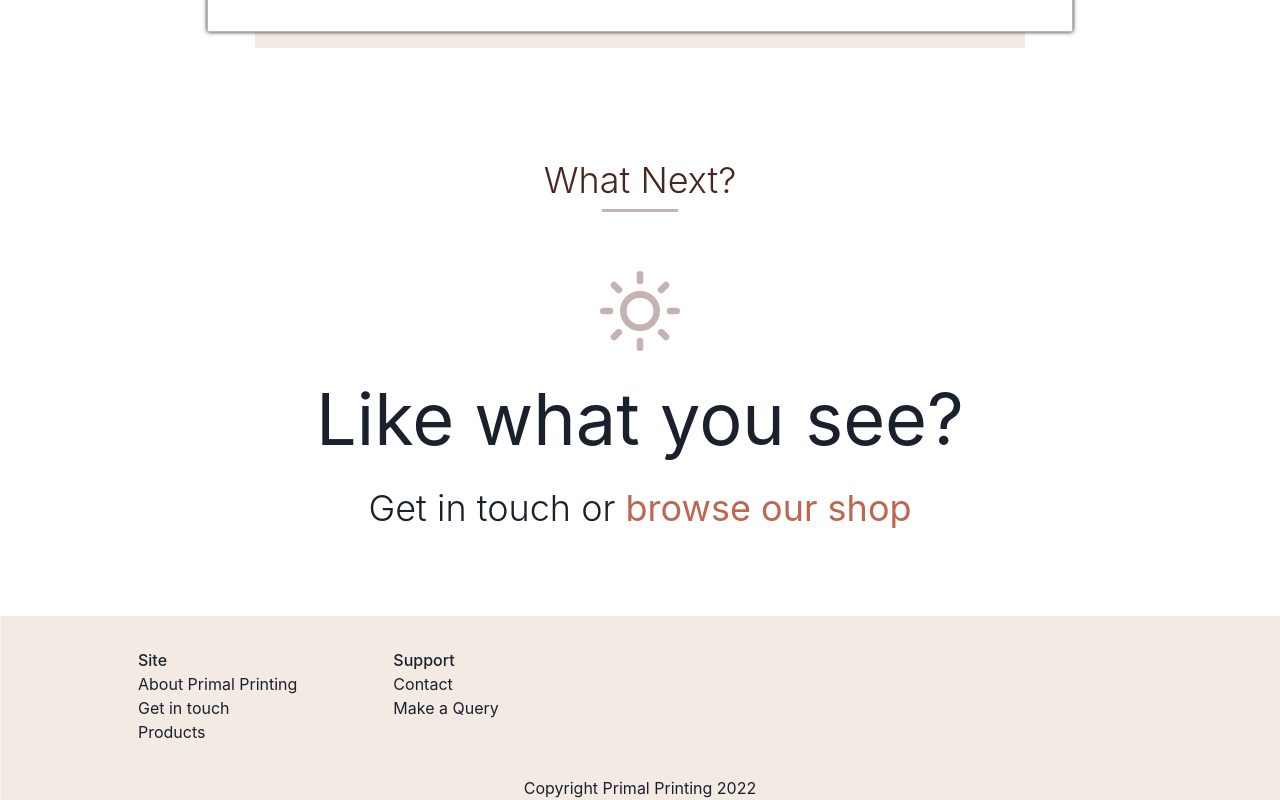
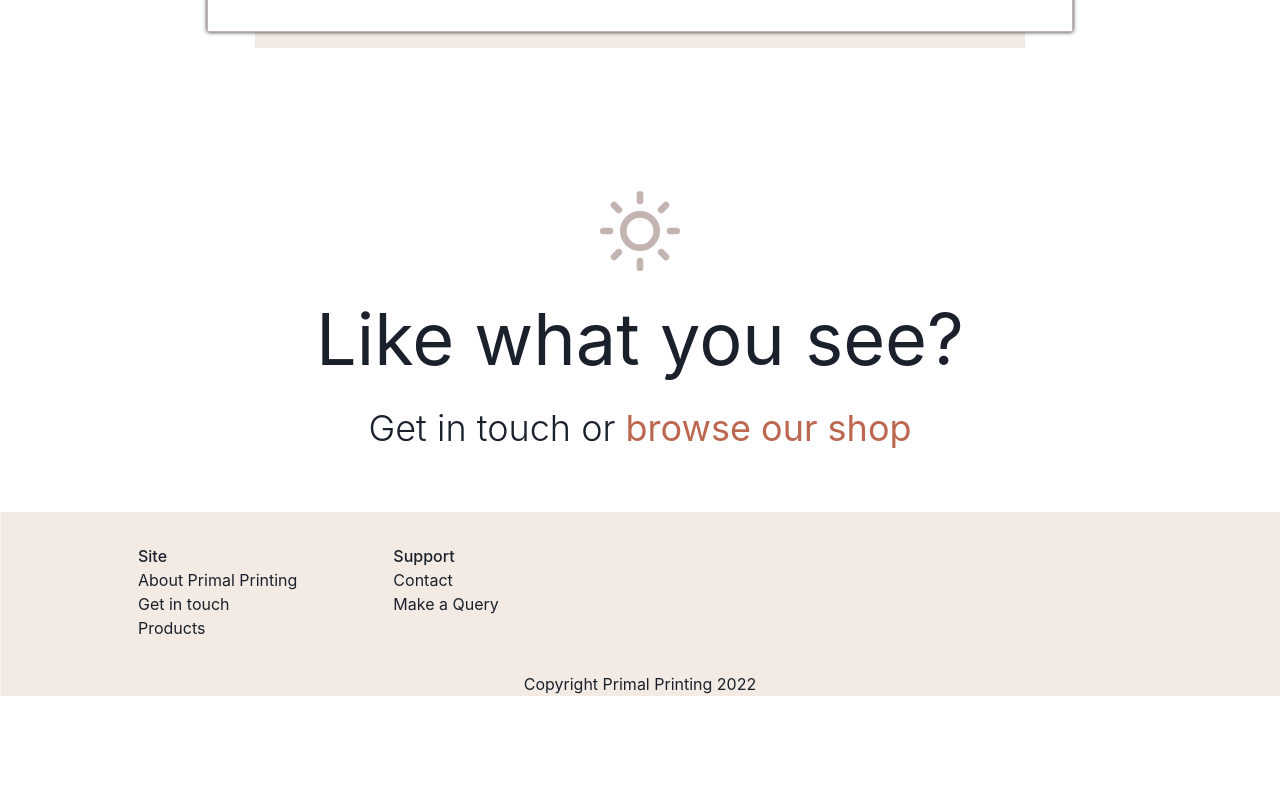
Before and after one commit to choden-dev/PrimalPrinting, a Next.js app: page / in a window 1280 px wide. Shown: the part 2459-3259 px from the top of the page. After the commit the page ends 3155 px from the top, so only its background shows below. Built offline with nearby package versions, Linux system fonts and the light colour scheme.

Commit message:
tidied up last section of home page

```diff
--- a/components/productcard/ProductCard.module.css
+++ b/components/productcard/ProductCard.module.css
@@ -7,3 +7,7 @@
     transform: scale(1.1);
     filter: brightness(1);
 }
+
+.productimage:hover .innersection {
+    transform: scale(0.9);
+}
--- a/components/productcard/ProductCard.tsx
+++ b/components/productcard/ProductCard.tsx
@@ -35,11 +35,9 @@ export default function ProductCard({ productName, productPrice, productDescript
                     boxShadow: "0 0 10px rgb(33,33,33)",
                     transform: "scale(1.1)"
                 }}>
-            <Box
-                transition="all 0.5s"
-                _hover={{
-                    transform: "scale(0.9)"
-                }}
+            <Box className={styles.innersection}
+                transition="transform 0.5s"
+
             >
                 <Box
                     maxH="15rem"
--- a/components/whatnextdiv/WhatNextDiv.tsx
+++ b/components/whatnextdiv/WhatNextDiv.tsx
@@ -2,7 +2,8 @@ import React from 'react'
 import {
     Box,
     Heading,
-    Link
+    Link,
+    Image
 } from '@chakra-ui/react'
 import {
     SunIcon
@@ -12,13 +13,18 @@ import NextLink from 'next/link'
 export default function WhatNextDiv() {
     return (
         <Box
-            margin="3.5rem 0"
+
             display="flex"
             flexDir="column"
             alignItems="center"
             justifyContent="center"
             gap="2rem"
-            minHeight="20rem">
+            bgRepeat="no-repeat"
+            bgSize="100vw"
+            margin="2rem 0"
+            minHeight="20rem"
+            overflow="hidden"
+            position="relative">
 
             <SunIcon w={20} h={20}
                 color="brown.200" />
--- a/pages/index.tsx
+++ b/pages/index.tsx
@@ -125,11 +125,8 @@ const Home: NextPage = () => {
 
       </Box>
 
-      <Box
-        marginTop="3rem">
-        <Box className="secheading">
-          <SectionHeading text={"What Next?"} />
-        </Box>
+      <Box>
+
         <WhatNextDiv />
       </Box>
       <Footer />
```
